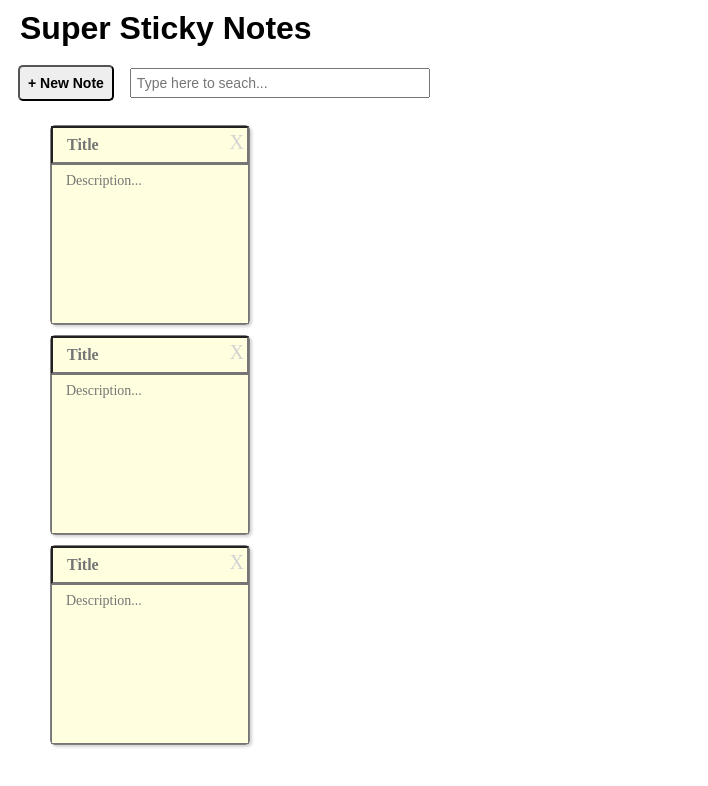
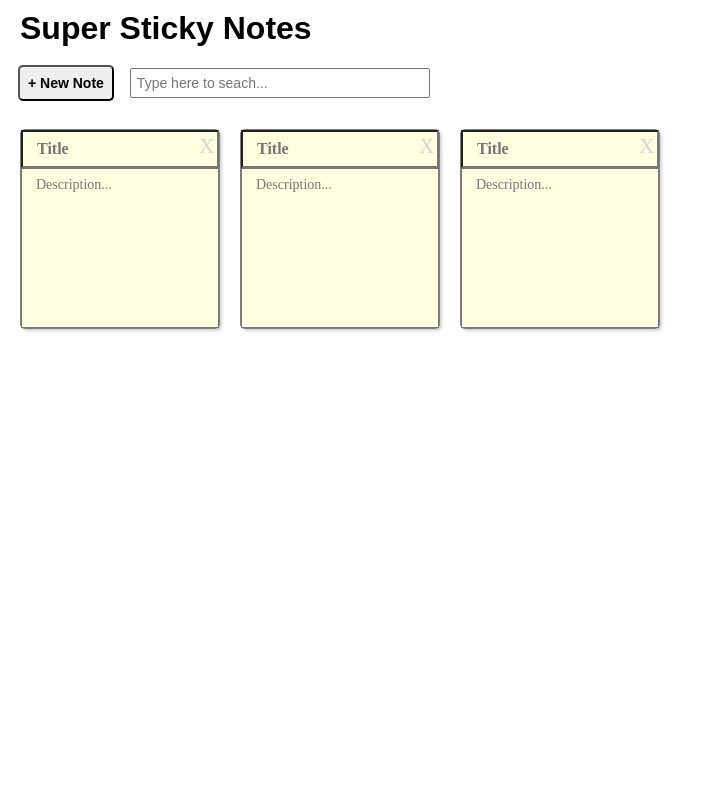
Before and after one commit to Mr-Luka/sticky-notes, a React (Create React App) app: page / in a window 1280 px wide. Shown: the top 786 px of the page, without its empty margins (0-708 px from the left). Built offline with nearby package versions, Linux system fonts and the light colour scheme.

Commit message:
adding the class to the ul

```diff
--- a/src/NotesList.js
+++ b/src/NotesList.js
@@ -2,7 +2,7 @@ import React from "react";
 import Note from "./Note.js";
 
 const NotesList =()=> (
-    <ul>
+    <ul className="notes-list">
         <Note/>
         <Note/>
         <Note/>
```
